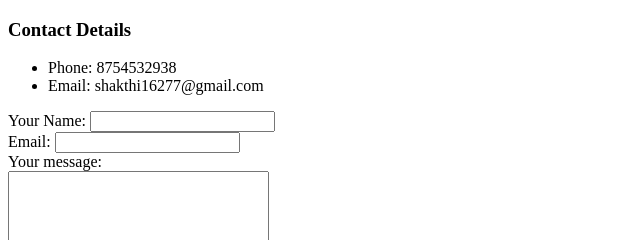
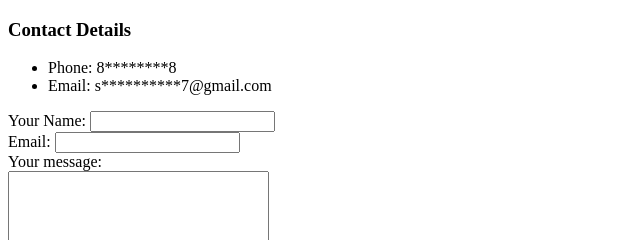
Before and after one commit to shaktiram/cv, a plain HTML site: page contact.html in a window 1280 px wide. Shown: the top 240 px of the page, 0-640 px from the left. Drawn offline with Linux system fonts and the light colour scheme.

Commit message:
Update contact.html

```diff
--- a/contact.html
+++ b/contact.html
@@ -9,8 +9,8 @@
 <body>
   <h3>Contact Details</h3>
   <ul>
-    <li>Phone: 8754532938</li>
-    <li>Email: shakthi16277@gmail.com</li>
+    <li>Phone: 8********8</li>
+    <li>Email: s**********7@gmail.com</li>
   </ul>
 
 
```
